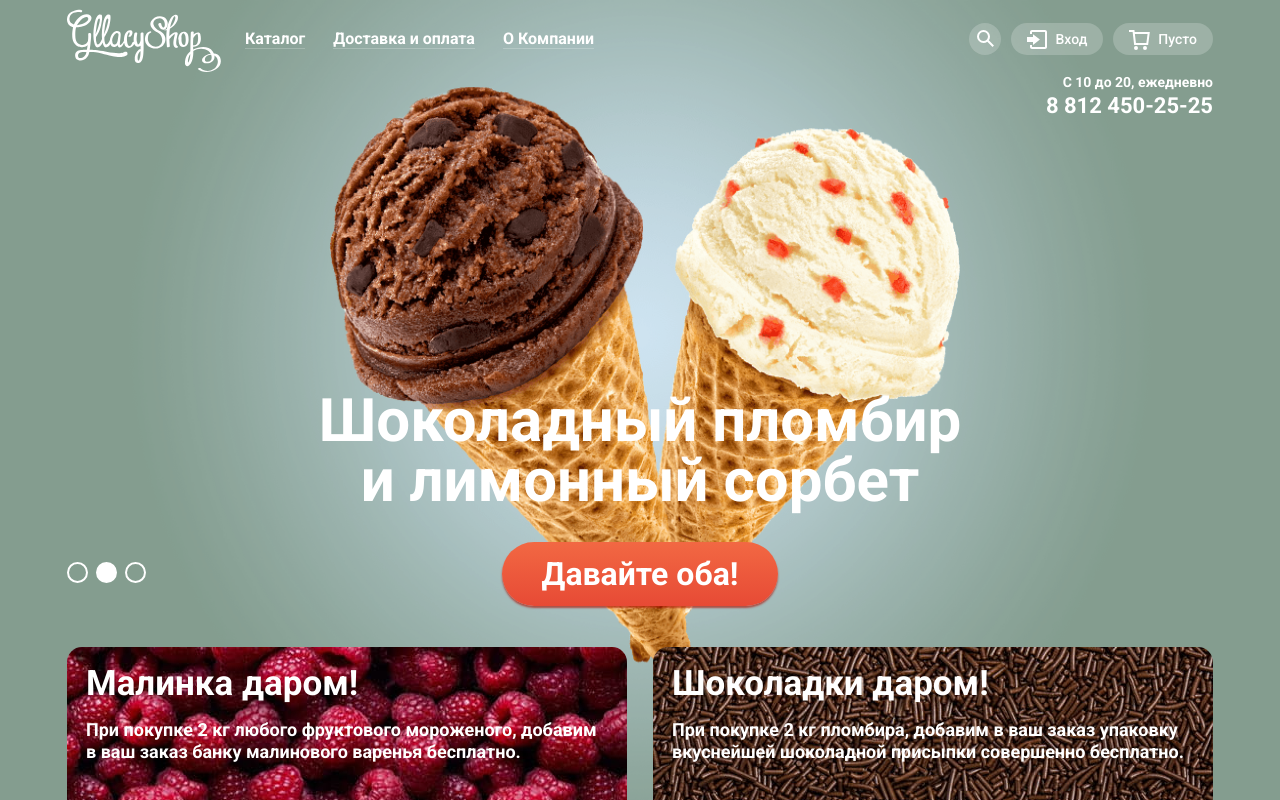
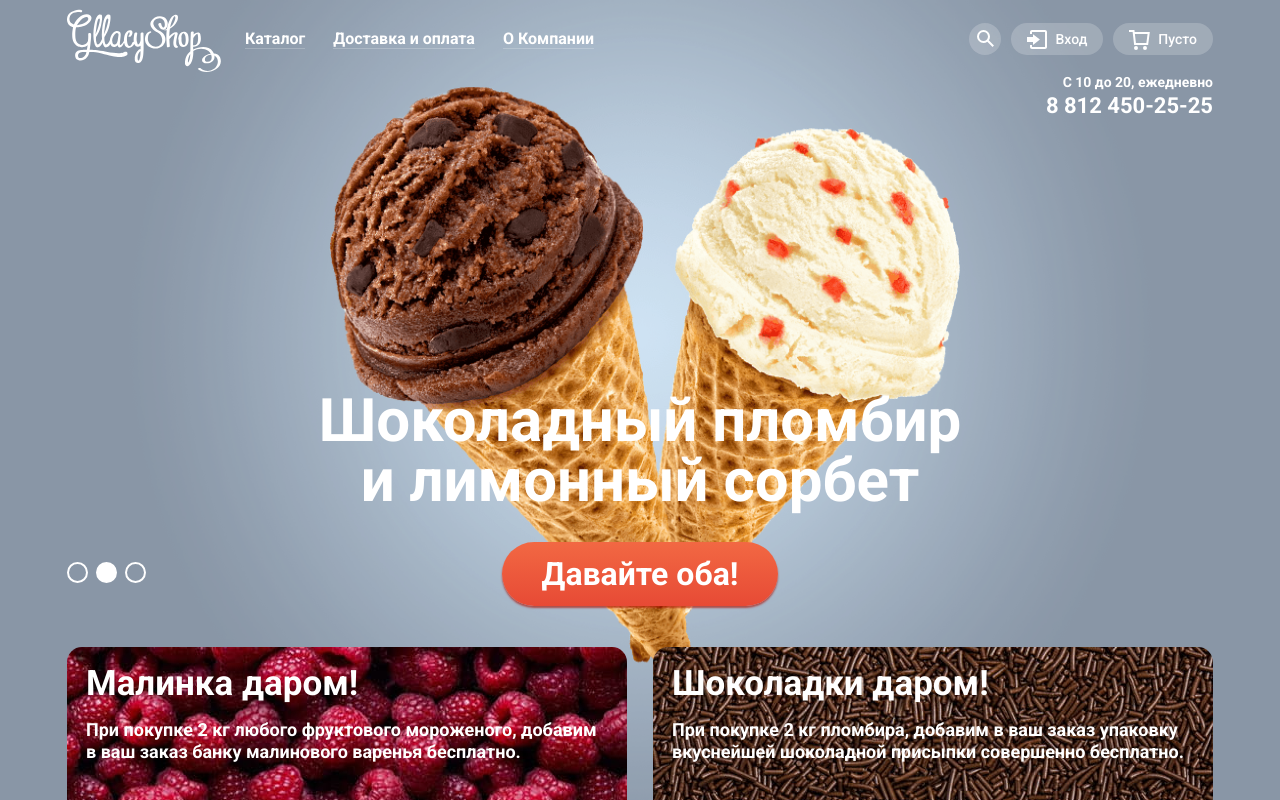
Before and after one commit to dntPaAanic/594215-gllacy-26, a plain HTML site: page index.html in a window 1280 px wide. Both pictures are taken after a click on the button "Слайд 2". Shown: the top 800 px of the page. Drawn offline with Linux system fonts and the light colour scheme.

Commit message:
Доделывает слайдер

```diff
--- a/css/style.css
+++ b/css/style.css
@@ -720,6 +720,30 @@ input[type="radio"].visually-hidden {
   text-align: center;
 }
 
+.slider__item::before {
+  content: "";
+  position: fixed;
+  top: 0;
+  right: 0;
+  left: 0;
+  z-index: -1;
+
+  width: 100%;
+  height: 100%;
+}
+
+.slider__item--green::before {
+  background-color: #849d8f;
+}
+
+.slider__item--blue::before {
+  background-color: #8996a6;
+}
+
+.slider__item--brown::before {
+  background-color: #9d8b84;
+}
+
 .slider__item--active {
   display: block;
 }
--- a/index.html
+++ b/index.html
@@ -105,17 +105,17 @@
         <div class="slider__wrapper container">
           <h2 class="visually-hidden">Новинки нашего магазина</h2>
           <ul class="slider__list">
-            <li class="slider__item slider__item--active">
+            <li class="slider__item slider__item--green slider__item--active">
               <h3 class="slider__title">Крем-брюле и пломбир с малиновым джемом</h3>
               <img class="slider__image" src="img/slider-1.png" width="1045" height="881" alt="Крем-брюле и пломбир с малиновым джемом" >
               <a class="button slider__button" href="#">Давайте оба!</a>
             </li>
-            <li class="slider__item">
+            <li class="slider__item slider__item--blue">
               <h3 class="slider__title">Шоколадный пломбир и лимонный сорбет </h3>
               <img class="slider__image" src="img/slider-2.png" width="1065" height="859" alt="Шоколадный пломбир и лимонный сорбет" >
               <a class="button slider__button" href="#">Давайте оба!</a>
             </li>
-            <li class="slider__item">
+            <li class="slider__item slider__item--brown">
               <h3 class="slider__title">Пломбир с помадкой и клубничный щербет</h3>
               <img class="slider__image" src="img/slider-3.png" width="1079" height="854" alt="Пломбир с помадкой и клубничный щербет" >
               <a class="button slider__button" href="#">Давайте оба!</a>
```
